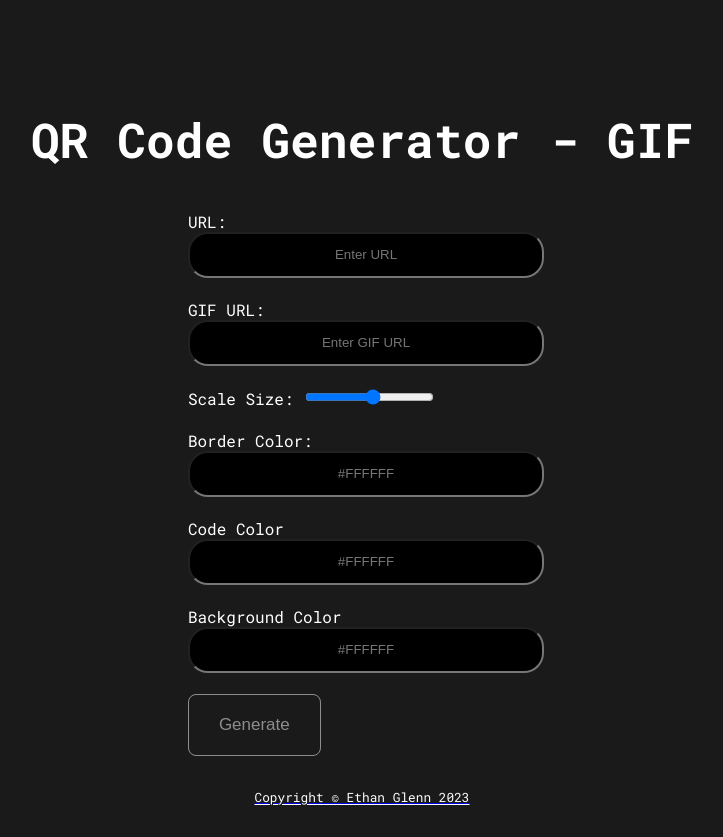
After one commit to eglenn-dev/qr-code-generator, a Flask app: template templates/gif-qr.html in a window 1280 px wide. The commit adds this page. Shown: the whole page, without its empty margins (278-1001 px from the left). Run offline with Flask 2, Linux system fonts and the light colour scheme; the template is opened without the code that fills it, so the values that code supplies are empty.

Commit message:
Updated to handel new form

```diff
--- /dev/null
+++ b/templates/gif-qr.html
@@ -0,0 +1,51 @@
+<!DOCTYPE html>
+<html lang="en">
+
+<head>
+    <meta charset="UTF-8">
+    <meta name="viewport" content="width=device-width, initial-scale=1.0">
+    <title>GIF - QR Code Generator</title>
+    <link rel="icon" type="image/x-icon" href="{{ url_for('static', filename='whale.webp') }}">
+    <link rel="stylesheet" href="{{ url_for('static', filename='qr.css') }}">
+</head>
+
+<body>
+    <section id="center">
+        <h1>QR Code Generator - GIF</h1>
+    </section>
+    <section id="settings-form">
+        <form action="/qr-gif-img" class="form__group field" method="post" enctype="multipart/form-data">
+            <label for="urlInput">URL:</label>
+            <input type="text" class="input-text" id="urlInput" name="urlInput" placeholder="Enter URL" required><br><br>
+
+            <label for="urlGifInput">GIF URL:</label>
+            <input type="text" class="input-text" id="urlGifInput" name="urlGifInput" placeholder="Enter GIF URL" required><br><br>
+
+            <label style="margin-top: 50px;" for="sliderInput">Scale Size:</label>
+            <input type="range" id="scale" name="scale" min="5" max="20" step="1"><br><br>
+
+            <label for="hexcodeInput">Border Color:</label>
+            <input type="text" class="input-text" id="borderColor" name="borderColor" placeholder="#FFFFFF"
+                pattern="^#([A-Fa-f0-9]{6}|[A-Fa-f0-9]{3})$"><br><br>
+
+            <label for="hexcodeInput">Code Color</label>
+            <input type="text" class="input-text" id="codeColor" name="codeColor" placeholder="#FFFFFF"
+                pattern="^#([A-Fa-f0-9]{6}|[A-Fa-f0-9]{3})$"><br><br>
+
+            <label for="hexcodeInput">Background Color</label>
+            <input type="text" class="input-text" id="backgroundColor" name="backgroundColor" placeholder="#FFFFFF"
+                pattern="^#([A-Fa-f0-9]{6}|[A-Fa-f0-9]{3})$"><br><br>
+
+            <button>
+                <input id="submit-button" name="generate" type="submit" value="Generate">
+            </button>
+        </form>
+    </section>
+    <footer>
+        <a href="https://eglenn.dev" target="_blank">
+            <p>Copyright &copy; Ethan Glenn 2023</p>
+        </a>
+    </footer>
+</body>
+
+</html>
--- a/templates/index.html
+++ b/templates/index.html
@@ -18,6 +18,7 @@
         <p>This project primarily serves as a feasibility demonstration.</p>
     </section>
     <a id="get-started" href="/qr"><button id="btn">Generate QR Code</button></a>
+    <a id="get-started" href="/qr-gif"><button id="btn">Generate GIF QR Code</button></a>
     <a id="github-button" target="_blank" href="https://github.com/eglenn-dev/qr-code-generator">
         <button class="btn">
             <svg width="40" height="40" fill="#0092E4" xmlns="http://www.w3.org/2000/svg" data-name="Layer 1"
```
Also changed, not shown: templates/gif-qr-img.html (added, +28 -0 lines).
